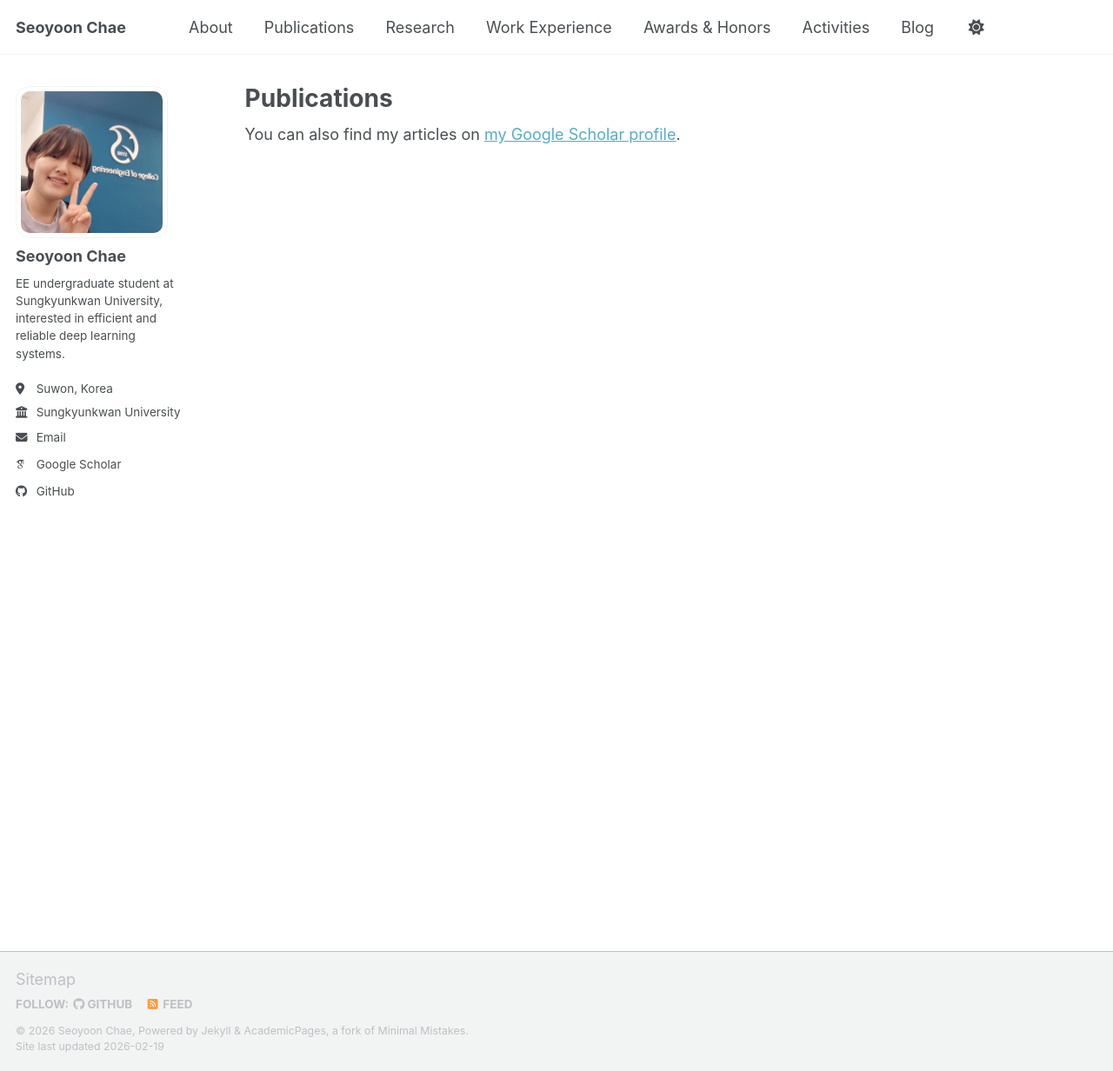
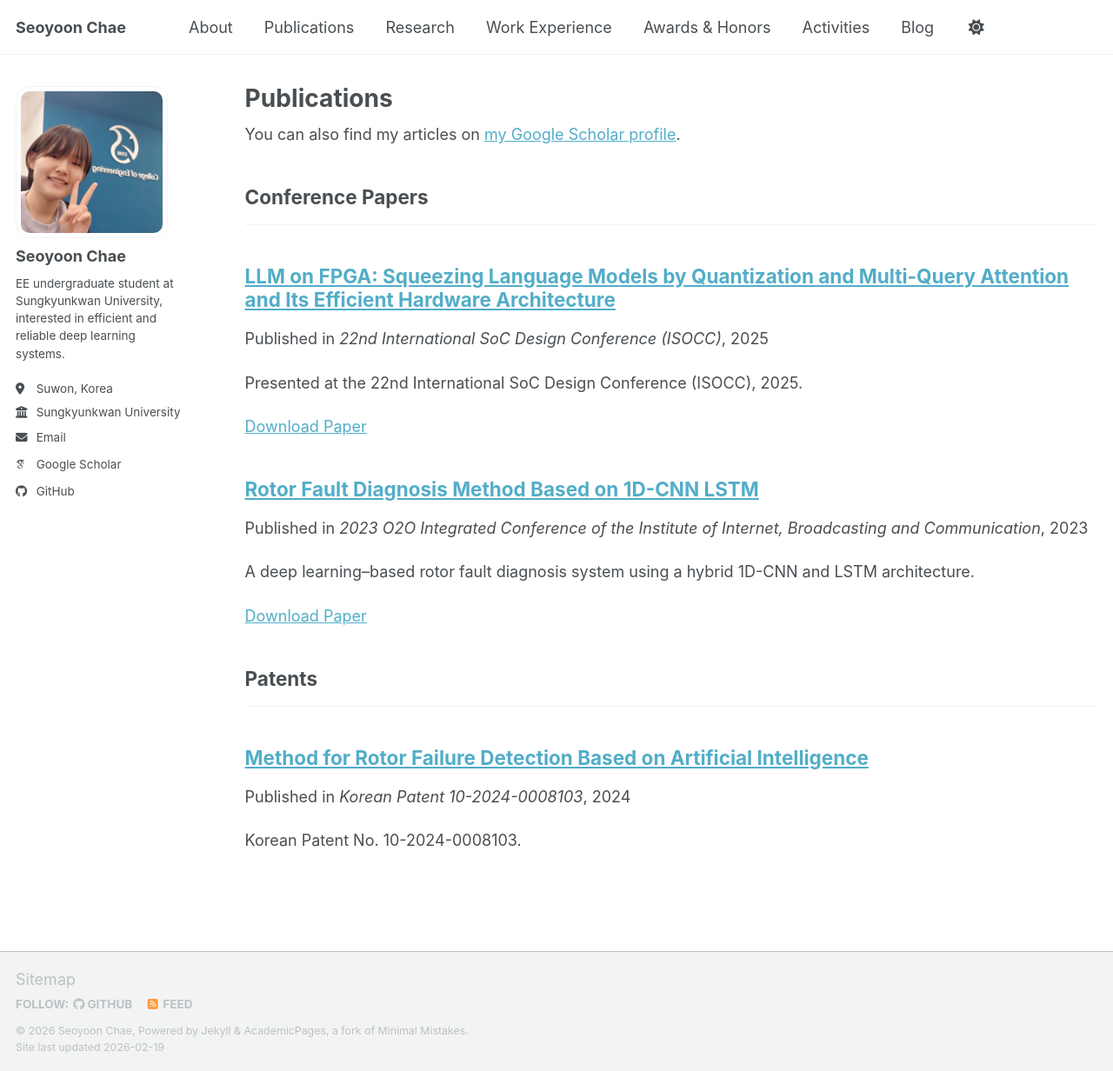
Before and after one commit to chae-sy/chae-sy.github.io, a Jekyll site: the page built from _pages/publications.html, in a window 1280 px wide and 1232 px high. Shown: the whole window at 87% size. Built offline with Jekyll 4.4.1, drawn with Linux system fonts in a browser that asks for light colours; some web fonts are replaced; a script bundle is joined from its source files by our own code; library files that are not in the unit come from our copies.

Commit message:
Commit 6

```diff
--- a/_config.yml
+++ b/_config.yml
@@ -88,8 +88,10 @@ publication_category:
     title: 'Books'
   manuscripts:
     title: 'Journal Articles'
-  conferences:
+  conference:
     title: 'Conference Papers'
+  patent:
+    title: 'Patents'
 
 # Site Settings
 teaser                   :  # filename of teaser fallback teaser image placed in /images/ for social media previews
--- a/_publications/2023-cib-rotor.md
+++ b/_publications/2023-cib-rotor.md
@@ -2,7 +2,8 @@
 title: "Rotor Fault Diagnosis Method Based on 1D-CNN LSTM"
 collection: publications
 category: "conference"
-permalink: https://factory.skku.edu/factory/research.do?mode=view&articleNo=163355&article.offset=175&articleLimit=25
+permalink: /publication/2023-cib-rotor/
+external_url: https://factory.skku.edu/factory/research.do?mode=view&articleNo=163355&article.offset=175&articleLimit=25
 date: 2023-11-16
 venue: "2023 O2O Integrated Conference of the Institute of Internet, Broadcasting and Communication"
 paperurl: /files/2023-cib-rotor.pdf
--- a/_publications/2025-isocc-llm-fpga.md
+++ b/_publications/2025-isocc-llm-fpga.md
@@ -2,7 +2,8 @@
 title: "LLM on FPGA: Squeezing Language Models by Quantization and Multi-Query Attention and Its Efficient Hardware Architecture"
 collection: publications
 category: "conference"
-permalink: doi.org/10.1109/ISOCC66390.2025.11329964
+permalink: /publication/2025-isocc-llm-fpga/
+external_url: "https://doi.org/10.1109/ISOCC66390.2025.11329964"
 date: 2025-10-16
 venue: "22nd International SoC Design Conference (ISOCC)"
 paperurl: /files/2025-isocc-llm-fpga.pdf
```
